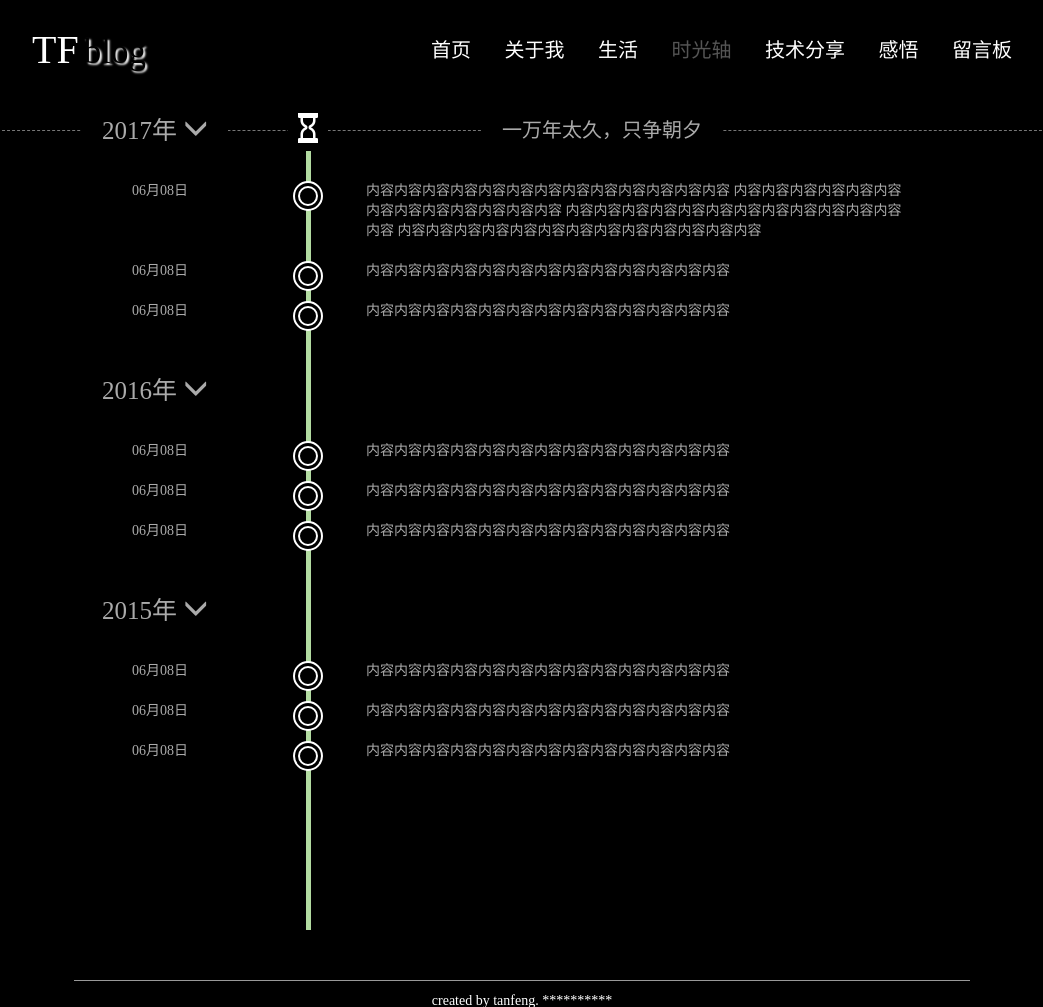
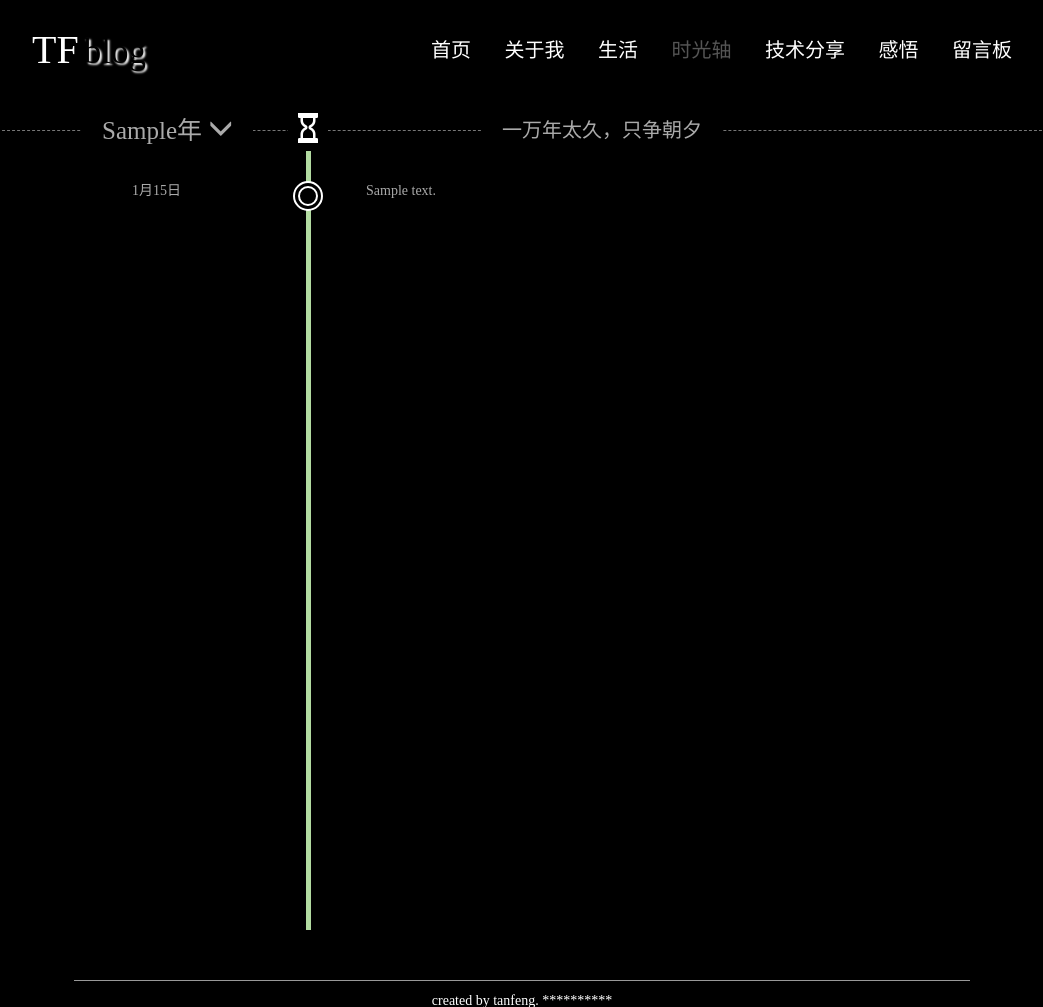
Before and after one commit to tanf1995/chengdublogbg, a Django app: template blog/templates/myBlog/timeRecord.html in a window 1280 px wide. Shown: the top 1007 px of the page, without its empty margins (118-1161 px from the left). Run offline with Django 3.2, Linux system fonts and the light colour scheme; the template is opened without the code that fills it: most values are stand-ins (such as "Sample title", 1, 10 or a date in 2020); parts of the project's set-up code (start-up, migrations or seed data) failed here and were passed over; some libraries are stand-ins or nearby versions.

Commit message:
third day

```diff
--- a/blog/myBlog/models.py
+++ b/blog/myBlog/models.py
@@ -27,6 +27,9 @@ class Article(models.Model):
     def __str__(self):
         return self.A_title.encode('utf-8')
 
+    class Meta():
+        ordering = ['-id']
+
 
 # 留言板
 class Message(models.Model):
@@ -42,7 +45,7 @@ class Message(models.Model):
 class Record(models.Model):
     R_pubTime = models.DateField(auto_now_add=True)
     R_content = models.CharField(max_length=4000)
-    R_delete = models.BooleanField(default=True)
+    R_delete = models.BooleanField(default=False)
 
     def __str__(self):
         return self.R_content[:10].encode('utf-8')
--- a/blog/static/css/index.css
+++ b/blog/static/css/index.css
@@ -463,8 +463,7 @@ header nav .active{
 }
 .main .aside .newest li{
     margin-left: 20px;
-    height: 30px;
-    line-height: 30px;
+    padding: 5px 0;
 }
 .main .aside .newest ul li:first-child a{
     color: tomato;
--- a/blog/templates/base.html
+++ b/blog/templates/base.html
@@ -42,7 +42,7 @@
                 <ul class="pagination">
                     {% if p.has_previous %}
                     <li>
-                        <a href="#" aria-label="Previous">
+                        <a href="?page={{ index|add:'-1' }}" aria-label="Previous">
                     {% else %}
                     <li class="disabled">
                         <a aria-label="Previous">
@@ -52,15 +52,15 @@
                     </li>
                     {% for index in list_range %}
                         {% if index == page_index %}
-                    <li class="active"><a href="#">{{ index }}</a></li>
+                    <li class="active"><a>{{ index }}</a></li>
                         {% else %}
-                    <li><a href="#">{{ index }}</a></li>
+                    <li><a href="?page={{ index }}">{{ index }}</a></li>
                         {% endif %}
                     {% endfor %}
 
                     {% if p.has_next %}
                     <li>
-                        <a href="#" aria-label="Next">
+                        <a href="?page={{ index|add:'1' }}" aria-label="Next">
                     {% else %}
                     <li class="disabled">
                         <a aria-label="Next">
@@ -105,24 +105,17 @@
             <div class="newest">
                 <h2>最新<span>文章</span></h2>
                 <ul>
-                    <li><a href="">浪漫显示的泰晤小镇</a></li>
-                    <li><a href="">如果是你，你会怎么选择</a></li>
-                    <li><a href="">周末之如何更好的玩遍横店</a></li>
-                    <li><a href="">Partial(部分方法，局部方法)，virtual</a></li>
-                    <li><a href="">C#冒泡排序-C#基础</a></li>
-                    <li><a href="">畅游美国加州1号公路</a></li>
-                    <li><a href="">跟着沈眉庄一起选择翡翠手镯</a></li>
-                    <li><a href="">去苏州玩那些景点才好</a></li>
+                    {% for article in newest_art %}
+                    <li><a href="{% url 'blog:article' article.id %}">{{ article.A_title }}</a></li>
+                    {% endfor %}
                 </ul>
             </div>
             <div class="newest">
                 <h2>点击<span>排行</span></h2>
                 <ol>
-                    <li><span>1</span><a href="">浪漫显示的泰晤小镇</a></li>
-                    <li><span>2</span><a href="">如果是你，你会怎么选择</a></li>
-                    <li><span>3</span><a href="">周末之如何更好的玩遍横店</a></li>
-                    <li><span>4</span><a href="">Partial(部分方法，局部方法)</a></li>
-                    <li><span>5</span><a href="">C#冒泡排序-C#基础</a></li>
+                    {% for article in hottest_art %}
+                    <li><span>{{ forloop.counter }}</span><a href="{% url 'blog:article' article.id %}">{{ article.A_title }}</a></li>
+                    {% endfor %}
                 </ol>
             </div>
             <div class="newest other">
--- a/blog/templates/myBlog/timeRecord.html
+++ b/blog/templates/myBlog/timeRecord.html
@@ -20,105 +20,24 @@
     <div class="mid">
         <span>一万年太久，只争朝夕</span>
         <ul>
+            {% for i in list %}
             <li>
-                <span class="year"><span>2017</span>年 <span class="glyphicon glyphicon-menu-down"></span></span>
+                <span class="year"><span>{{ i.0 }}</span>年 <span class="glyphicon glyphicon-menu-down"></span></span>
                 <ul>
+                    {% for j in i.1 %}
                     <li class="clearfix">
                         <div class="time">
-                            <span>06</span>月<span>08</span>日
+                            <span>{{ j.R_pubTime.month }}</span>月<span>{{ j.R_pubTime.day }}</span>日
                             <div><div></div></div>
                         </div>
                         <div class="content">
-                            内容内容内容内容内容内容内容内容内容内容内容内容内容
-                            内容内容内容内容内容内容内容内容内容内容内容内容内容
-                            内容内容内容内容内容内容内容内容内容内容内容内容内容
-                            内容内容内容内容内容内容内容内容内容内容内容内容内容
+                            {{ j.R_content }}
                         </div>
                     </li>
-                    <li class="clearfix">
-                        <div class="time">
-                            <span>06</span>月<span>08</span>日
-                            <div><div></div></div>
-                        </div>
-                        <div class="content">
-                            内容内容内容内容内容内容内容内容内容内容内容内容内容
-                        </div>
-                    </li>
-                    <li class="clearfix">
-                        <div class="time">
-                            <span>06</span>月<span>08</span>日
-                            <div><div></div></div>
-                        </div>
-                        <div class="content">
-                            内容内容内容内容内容内容内容内容内容内容内容内容内容
-                        </div>
-                    </li>
+                    {% endfor %}
                 </ul>
             </li>
-            <li>
-                <span class="year"><span>2016</span>年 <span class="glyphicon glyphicon-menu-down"></span></span>
-                <ul>
-                    <li class="clearfix">
-                        <div class="time">
-                            <span>06</span>月<span>08</span>日
-                            <div><div></div></div>
-                        </div>
-                        <div class="content">
-                            内容内容内容内容内容内容内容内容内容内容内容内容内容
-                        </div>
-                    </li>
-                    <li class="clearfix">
-                        <div class="time">
-                            <span>06</span>月<span>08</span>日
-                            <div><div></div></div>
-                        </div>
-                        <div class="content">
-                            内容内容内容内容内容内容内容内容内容内容内容内容内容
-                        </div>
-                    </li>
-                    <li class="clearfix">
-                        <div class="time">
-                            <span>06</span>月<span>08</span>日
-                            <div><div></div></div>
-                        </div>
-                        <div class="content">
-                            内容内容内容内容内容内容内容内容内容内容内容内容内容
-                        </div>
-                    </li>
-                </ul>
-            </li>
-            <li>
-                <span class="year"><span>2015</span>年 <span class="glyphicon glyphicon-menu-down"></span></span>
-                <ul>
-                    <li class="clearfix">
-                        <div class="time">
-                            <span>06</span>月<span>08</span>日
-                            <div><div></div></div>
-                        </div>
-                        <div class="content">
-                            内容内容内容内容内容内容内容内容内容内容内容内容内容
-                        </div>
-                    </li>
-                    <li class="clearfix">
-                        <div class="time">
-                            <span>06</span>月<span>08</span>日
-                            <div><div></div></div>
-                        </div>
-                        <div class="content">
-                            内容内容内容内容内容内容内容内容内容内容内容内容内容
-                        </div>
-                    </li>
-                    <li class="clearfix">
-                        <div class="time">
-                            <span>06</span>月<span>08</span>日
-                            <div><div></div></div>
-                        </div>
-                        <div class="content">
-                            内容内容内容内容内容内容内容内容内容内容内容内容内容
-                        </div>
-                    </li>
-                </ul>
-            </li>
+            {% endfor %}
         </ul>
         <div class="wire">
             <div>
```
Also changed, not shown: blog/myBlog/views.py (+46 -11 lines), 2 other files.
